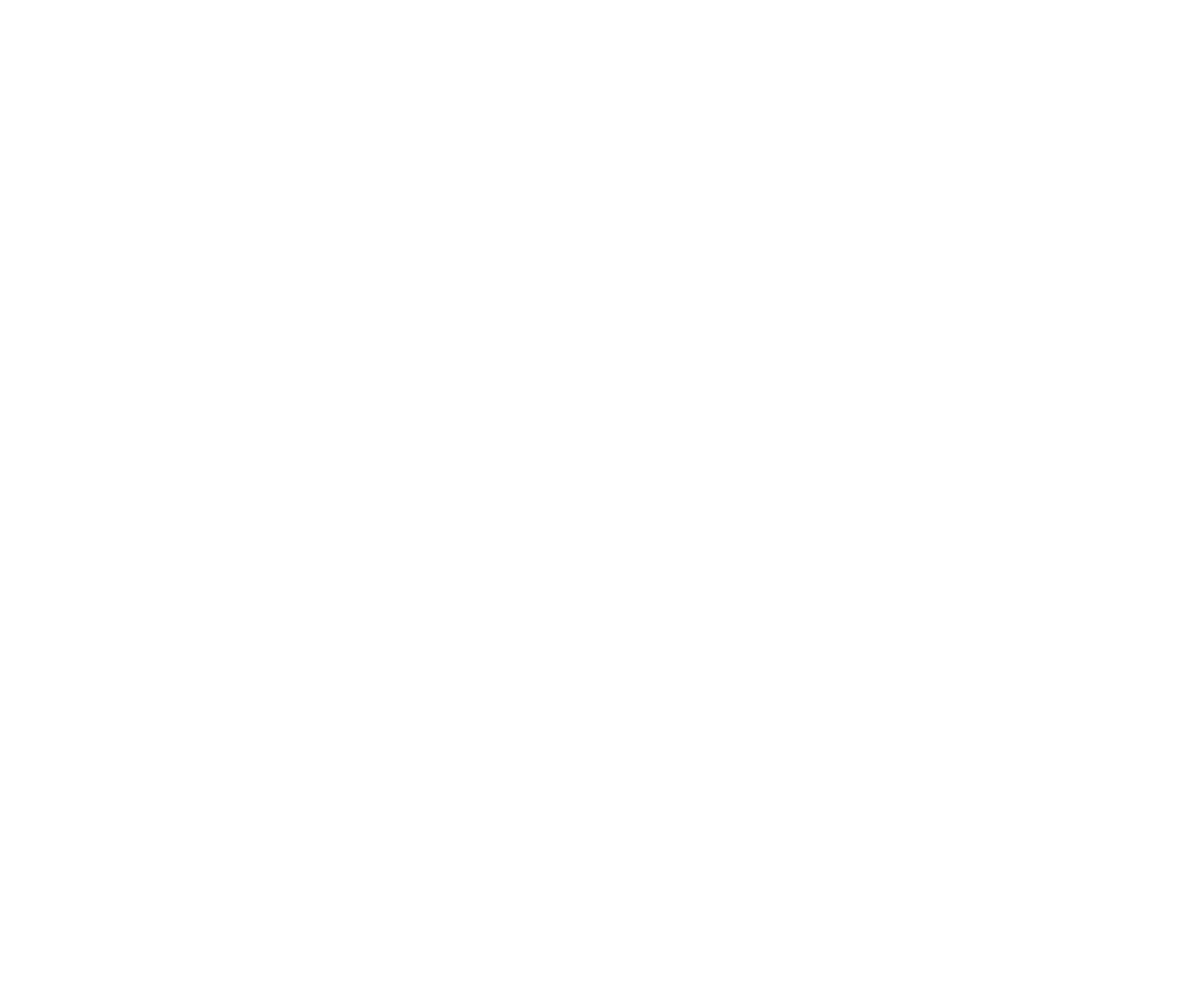
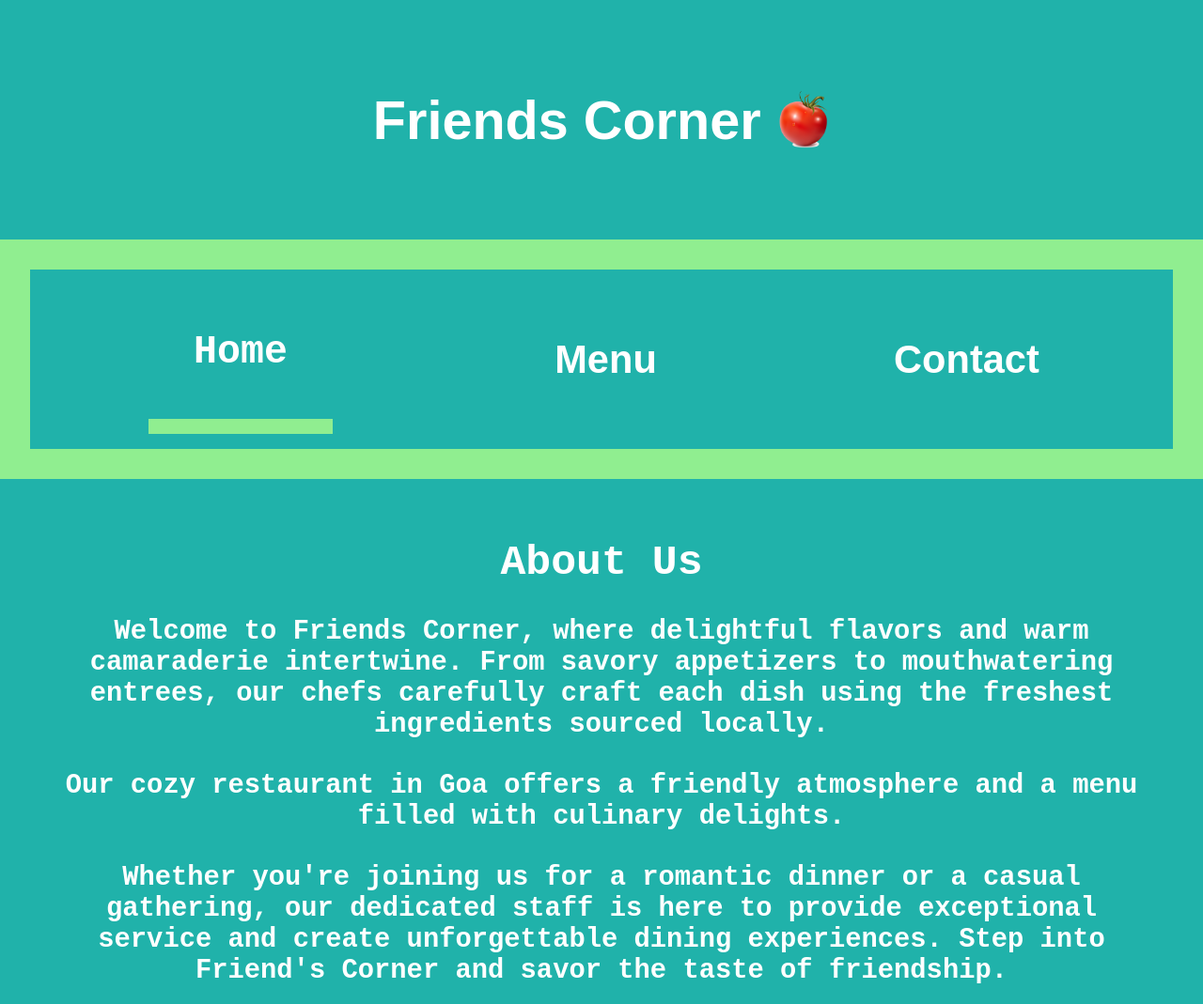
Before and after one commit to Riyan-Mo/Restaurant-Page-Odin, a website built with webpack: page dist/index.html in a window 1280 px wide. Shown: the whole page at 94% size. Before the commit the page ends 800 px from the top, so only its background shows below. Built offline with nearby package versions, Linux system fonts and the light colour scheme.

Commit message:
Home page don

```diff
--- a/package.json
+++ b/package.json
@@ -16,12 +16,12 @@
   "devDependencies": {
     "css-loader": "^6.7.3",
     "express": "^4.18.2",
-    "html-webpack-plugin": "^5.5.0",
+    "html-webpack-plugin": "^5.5.1",
     "style-loader": "^3.3.2",
     "webpack": "^5.77.0",
     "webpack-cli": "^5.0.1",
-    "webpack-dev-middleware": "^6.0.2",
-    "webpack-dev-server": "^4.13.2"
+    "webpack-dev-middleware": "^6.1.1",
+    "webpack-dev-server": "^4.15.0"
   },
   "dependencies": {
     "inline-source-map": "^0.6.2",
--- /dev/null
+++ b/src/contact.js
@@ -0,0 +1,5 @@
+import { makeElement } from "./defaultPage";
+
+export default function contact(){
+  document.getElementById()
+}
--- /dev/null
+++ b/src/defaultPage.js
@@ -0,0 +1,53 @@
+import { head } from "lodash";
+import Icon from "./images/tomato.png";
+import home from "./home.js";
+import contact from "./contact.js";
+import menu from "./menu.js";
+
+export function defaultPage(){
+  header();
+  nav();
+  main();
+  home();
+}
+
+function header(){
+  const root = document.createElement("div");
+  document.body.appendChild(root);
+  root.id = "root";
+  const header = document.createElement("header");
+  const hero = document.createElement('div')
+  hero.className = "hero";
+  hero.innerHTML = `<h1 class="hero-title">Friends Corner</h1>`
+  const icon = new Image();
+  icon.src = Icon;
+  icon.className = "hero-img"
+  hero.appendChild(icon);
+  header.appendChild(hero);
+  root.appendChild(header);
+}
+
+function nav(){
+  const [header] = document.getElementsByTagName("header");
+  makeElement("div", header, "navigation", "navigation");
+  const navigation = document.getElementById("navigation");
+  makeElement("button", navigation, "Home", "home", home);
+  makeElement("button", navigation, "Menu", "menu", menu );
+  makeElement("button", navigation, "Contact", "contact", contact);
+}
+
+export function makeElement(element, parentElement="", eId="", eClass="", Event=""){
+  const hElement = document.createElement(element);
+  hElement.id = eId;
+  hElement.className = eClass;
+  hElement.onclick=Event;
+  if(element!="div"){
+  hElement.textContent= eId;
+  }
+  parentElement.appendChild(hElement);
+}
+function main(){
+  const root = document.getElementById('root');
+  const main = document.createElement('main');
+  root.appendChild(main);
+}
--- /dev/null
+++ b/src/home.js
@@ -0,0 +1,24 @@
+import { head } from "lodash";
+import { makeElement } from "./defaultPage";
+
+export default function home(){
+  const [main] = document.getElementsByTagName("main");
+  main.textContent = "";
+  const [home, menu, contact] = document.getElementsByTagName('button');
+  home.classList.add("chosen");
+  const heading = document.createElement("h2");
+  heading.textContent = "About Us";
+  const para1 = document.createElement("p");
+  para1.textContent = "Welcome to Friends Corner, where delightful flavors and warm camaraderie intertwine. From savory appetizers to mouthwatering entrees, our chefs carefully craft each dish using the freshest ingredients sourced locally."
+  const para2 = document.createElement("p");
+  para2.textContent = "Our cozy restaurant in Goa offers a friendly atmosphere and a menu filled with culinary delights."
+  const para3 = document.createElement("p");
+  para3.textContent = "Whether you're joining us for a romantic dinner or a casual gathering, our dedicated staff is here to provide exceptional service and create unforgettable dining experiences. Step into Friend's Corner and savor the taste of friendship."
+  const section = document.createElement("section");
+  section.appendChild(heading);
+  section.appendChild(para1);
+  section.appendChild(para2);
+  section.appendChild(para3);
+  section.classList.add("home");
+  main.appendChild(section);
+}
--- a/src/index.js
+++ b/src/index.js
@@ -1,6 +1,7 @@
 import _ from 'lodash';
 import './style.css';
+import {defaultPage} from "./defaultPage.js";
 
- function component() {
-
- }
+const page = (() => {
+    defaultPage();
+})();
--- a/src/style.css
+++ b/src/style.css
@@ -0,0 +1,85 @@
+* {
+  margin: 0;
+  padding: 0;
+  box-sizing: border-box;
+  --bFont: Arial, monospace;
+}
+
+body {
+  font-family: var(--bFont);
+}
+
+.root {
+  display: grid;
+  grid-template-rows: auto 1fr auto;
+}
+
+header {
+  display: grid;
+  grid-template-rows: 1fr 1fr;
+  align-items: center;
+  background-color: lightseagreen;
+}
+
+.hero-title {
+  text-align: center;
+  color: white;
+  font-size: calc(2rem + 2vw);
+  font-family: Arial, Helvetica, sans-serif;
+  font-weight: 900;
+}
+
+.hero-img {
+  max-width: calc(2rem + 2vw);
+}
+
+.hero {
+  display: flex;
+  justify-content: center;
+  align-items: center;
+  column-gap: 1rem;
+}
+
+.navigation {
+  grid-column: -1/1;
+  display: flex;
+  justify-content: space-around;
+  padding: 1rem;
+  border: 2rem lightgreen solid;
+}
+
+.home,
+.menu,
+.contact {
+  color: white;
+  border: none;
+  background-color: transparent;
+  padding: 1rem;
+  font-weight: bold;
+  font-size: calc(1rem + 2vw);
+  cursor: pointer;
+}
+
+.home {
+  background-color: lightseagreen;
+  display: flex;
+  flex-direction: column;
+  color: white;
+  font-family: monospace;
+  padding: 3rem;
+  text-align: center;
+}
+
+.home p {
+  font-size: calc(1rem + 1vw);
+  padding: 1rem;
+}
+
+.home h2 {
+  font-size: calc(2rem + 1vw);
+  padding: 1rem;
+}
+
+.chosen {
+  border-bottom: 1rem lightgreen solid;
+}
--- a/webpack.config.js
+++ b/webpack.config.js
@@ -1,17 +1,34 @@
 const path = require('path');
+const HtmlWebpackPlugin = require('html-webpack-plugin');
 
 module.exports = {
+  mode: 'development',
   entry: './src/index.js',
   output: {
     filename: 'main.js',
     path: path.resolve(__dirname, 'dist'),
+    clean: true,
+    publicPath: '/',
+  },
+  devtool: 'inline-source-map',
+  plugins: [
+    new HtmlWebpackPlugin({
+      title: 'Friends Corner',
+    }),
+  ],
+  devServer: {
+    static: './dist',
   },
   module: {
     rules: [
       {
       test: /\.css$/i,
       use: ["style-loader", "css-loader"],
-      }
+      },
+      {
+        test: /\.(png|svg|jpg|jpeg|gif)$/i,
+        type: 'asset/resource',
+      },
     ]
-  }
+  },
 };
```
Also changed, not shown: dist/2d90a13c4fac8b42aff4.png (added), dist/index.html, dist/main.js, dist/main.js.LICENSE.txt (deleted), src/images/tomato.png (added), src/menu.js (added), src/print.js (deleted), 1 other file.
